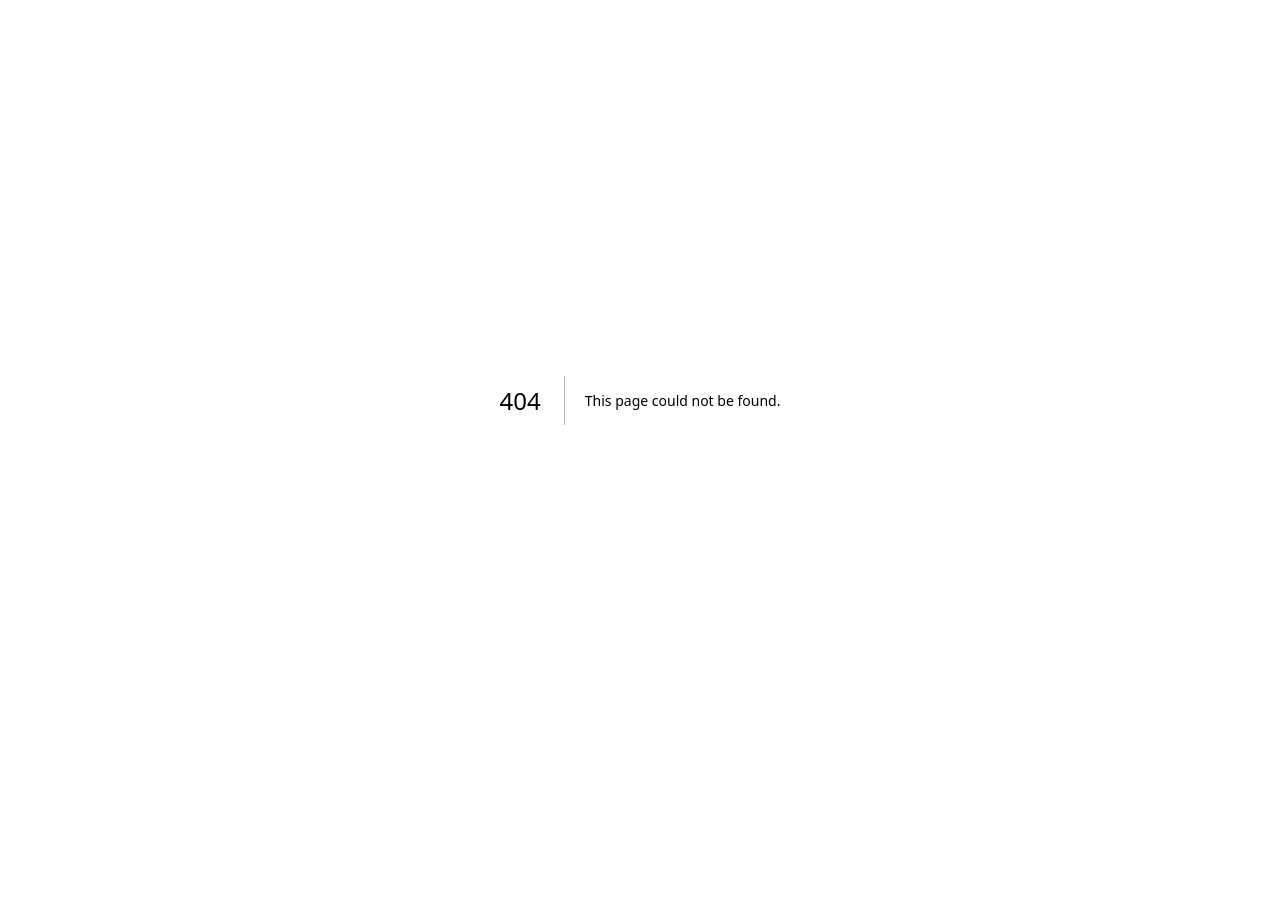
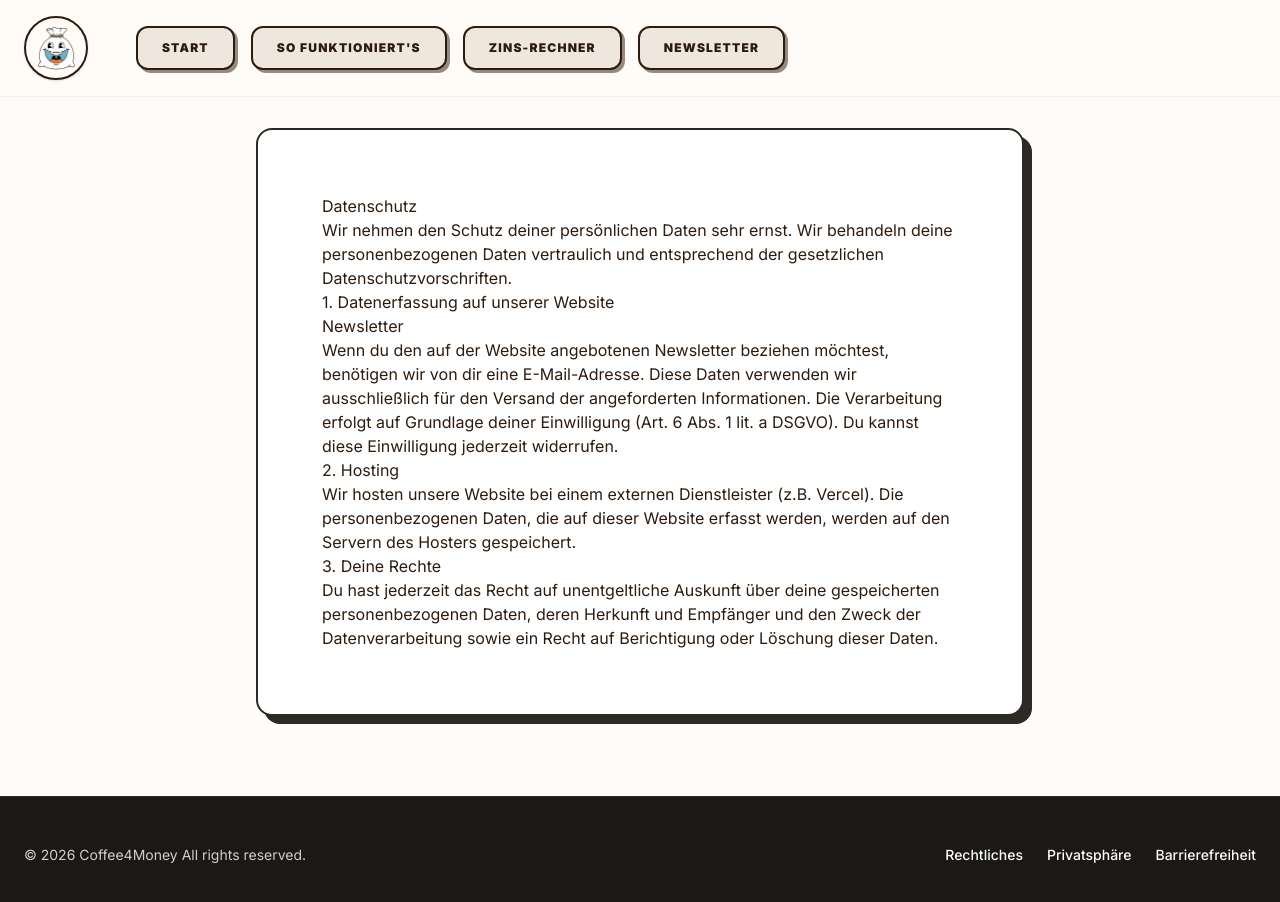
Before and after one commit to McYum/finances, a Next.js app: page /legal/datenschutz in a window 1280 px wide. Before the commit this address had no page. Shown: the top 902 px of the page. Before the commit the page ends 800 px from the top, so only its background shows below. Built offline with nearby package versions, Linux system fonts and the light colour scheme; a web font is replaced by a local one.

Commit message:
added imprint

```diff
--- /dev/null
+++ b/app/legal/barrierefreiheit/page.tsx
@@ -0,0 +1,38 @@
+import type { Metadata } from "next";
+
+export const metadata: Metadata = {
+    title: "Barrierefreiheit | Coffee4Money",
+};
+
+export default function BarrierefreiheitPage() {
+    return (
+        <article>
+            <h1>Erklärung zur Barrierefreiheit</h1>
+            <p>
+                Coffee4Money ist bemüht, seine Website im Einklang mit den nationalen
+                Rechtsvorschriften zur Umsetzung der Richtlinie (EU) 2016/2102 des
+                Europäischen Parlaments und des Rates barrierefrei zugänglich zu machen.
+            </p>
+
+            <h2>Stand der Vereinbarkeit</h2>
+            <p>
+                Diese Website ist mit den geltenden Richtlinien für Barrierefreiheit
+                weitestgehend vereinbar.
+            </p>
+
+            <h2>Maßnahmen</h2>
+            <ul>
+                <li>Verwendung von kontrastreichen Farben für Textelemente.</li>
+                <li>Skalierbare Schriftgrößen.</li>
+                <li>Alternative Texte für Bilder und Grafiken.</li>
+                <li>Tastaturnavigation für interaktive Elemente.</li>
+            </ul>
+
+            <h2>Kontakt und Feedback</h2>
+            <p>
+                Sollten dir Mängel in Bezug auf die barrierefreie Gestaltung auffallen,
+                kannst du dich jederzeit unter <strong>hello@coffee4money.de</strong> bei uns melden.
+            </p>
+        </article>
+    );
+}
--- /dev/null
+++ b/app/legal/datenschutz/page.tsx
@@ -0,0 +1,43 @@
+import type { Metadata } from "next";
+
+export const metadata: Metadata = {
+    title: "Datenschutz | Coffee4Money",
+};
+
+export default function DatenschutzPage() {
+    return (
+        <article>
+            <h1>Datenschutz</h1>
+            <p>
+                Wir nehmen den Schutz deiner persönlichen Daten sehr ernst. Wir
+                behandeln deine personenbezogenen Daten vertraulich und entsprechend der
+                gesetzlichen Datenschutzvorschriften.
+            </p>
+
+            <h2>1. Datenerfassung auf unserer Website</h2>
+            <h3>Newsletter</h3>
+            <p>
+                Wenn du den auf der Website angebotenen Newsletter beziehen möchtest,
+                benötigen wir von dir eine E-Mail-Adresse. Diese Daten verwenden wir
+                ausschließlich für den Versand der angeforderten Informationen. Die
+                Verarbeitung erfolgt auf Grundlage deiner Einwilligung (Art. 6 Abs. 1
+                lit. a DSGVO). Du kannst diese Einwilligung jederzeit widerrufen.
+            </p>
+
+            <h2>2. Hosting</h2>
+            <p>
+                Wir hosten unsere Website bei einem externen Dienstleister (z.B. Vercel).
+                Die personenbezogenen Daten, die auf dieser Website erfasst werden,
+                werden auf den Servern des Hosters gespeichert.
+            </p>
+
+            <h2>3. Deine Rechte</h2>
+            <p>
+                Du hast jederzeit das Recht auf unentgeltliche Auskunft über deine
+                gespeicherten personenbezogenen Daten, deren Herkunft und Empfänger und
+                den Zweck der Datenverarbeitung sowie ein Recht auf Berichtigung oder
+                Löschung dieser Daten.
+            </p>
+        </article>
+    );
+}
--- /dev/null
+++ b/app/legal/impressum/page.tsx
@@ -0,0 +1,56 @@
+import type { Metadata } from "next";
+
+export const metadata: Metadata = {
+    title: "Impressum | Coffee4Money",
+    description: "Legal notice for Coffee4Money",
+};
+
+export default function ImpressumPage() {
+    return (
+        <article>
+            <h1>Impressum</h1>
+
+            <section className="mb-8">
+                <h2>Angaben gemäß § 5 TMG</h2>
+                <p>
+                    Coffee4Money
+                    <br />
+                    Max Mustermann
+                    <br />
+                    Musterstraße 123
+                    <br />
+                    12345 Musterstadt
+                </p>
+            </section>
+
+            <section className="mb-8">
+                <h2>Kontakt</h2>
+                <p>
+                    Telefon: +49 (0) 123 44 55 66
+                    <br />
+                    E-Mail: hello@coffee4money.de
+                </p>
+            </section>
+
+            <section className="mb-8">
+                <h2>Redaktionell verantwortlich</h2>
+                <p>
+                    Max Mustermann
+                    <br />
+                    Musterstraße 123
+                    <br />
+                    12345 Musterstadt
+                </p>
+            </section>
+
+            <section className="pt-8 mt-8 border-t border-stone-200 text-sm text-stone-500">
+                <p>
+                    <strong>Haftungsausschluss:</strong> Die Inhalte dieser Website wurden
+                    mit größtmöglicher Sorgfalt erstellt. Für die Richtigkeit,
+                    Vollständigkeit und Aktualität der Inhalte können wir jedoch keine
+                    Gewähr übernehmen.
+                </p>
+            </section>
+        </article>
+    );
+}
--- /dev/null
+++ b/app/legal/layout.tsx
@@ -0,0 +1,29 @@
+import { Header } from "@/components/layout/Header";
+import { Footer } from "@/components/layout/Footer";
+import { AnimatedLegalCard } from "@/components/layout/AnimatedLegalCard";
+
+export default function LegalLayout({
+                                        children,
+                                    }: {
+    children: React.ReactNode;
+}) {
+    return (
+        <div className="min-h-screen bg-[#FDFCF8] flex flex-col font-sans selection:bg-[#FFD700] selection:text-[#2D2A26]">
+            {/* Header bleibt oben fest */}
+            <Header />
+
+            {/* Hauptbereich mit Animation */}
+            <main className="flex-grow pt-32 pb-20 px-6 relative z-10">
+                <div className="max-w-3xl mx-auto">
+                    {/* Hier wird die animierte Karte geladen */}
+                    <AnimatedLegalCard>
+                        {children}
+                    </AnimatedLegalCard>
+                </div>
+            </main>
+
+            {/* Footer schließt die Seite ab */}
+            <Footer />
+        </div>
+    );
+}
--- /dev/null
+++ b/components/layout/AnimatedLegalCard.tsx
@@ -0,0 +1,31 @@
+"use client";
+
+import { motion } from "framer-motion";
+import { ReactNode } from "react";
+import { usePathname } from "next/navigation";
+
+export function AnimatedLegalCard({ children }: { children: ReactNode }) {
+    const pathname = usePathname();
+
+    return (
+        <motion.div
+            key={pathname}
+            initial={{ opacity: 0, y: 50, scale: 0.95 }}
+            animate={{ opacity: 1, y: 0, scale: 1 }}
+            transition={{
+                type: "spring",
+                stiffness: 100,
+                damping: 20,
+                mass: 1
+            }}
+            className="bg-white p-8 md:p-16 rounded-2xl border-2 border-[#2D2A26] shadow-[8px_8px_0px_0px_#2D2A26]"
+        >
+            <article className="prose prose-stone prose-lg max-w-none
+        prose-headings:font-serif prose-headings:font-normal prose-headings:text-[#2D2A26]
+        prose-p:text-gray-600 prose-li:text-gray-600
+        prose-a:text-[#d48c55] hover:prose-a:text-[#b06d3b] prose-a:no-underline hover:prose-a:underline">
+                {children}
+            </article>
+        </motion.div>
+    );
+}
--- a/components/layout/Footer.tsx
+++ b/components/layout/Footer.tsx
@@ -1,31 +1,34 @@
 import Link from "next/link";
 
+// Removed "default" here
 export function Footer() {
-    const currentYear = new Date().getFullYear();
+    return (
+        <footer className="bg-[#1a1918] text-[#FDFCF8] py-12 px-6 border-t border-[#2D2A26]">
+            <div className="max-w-7xl mx-auto flex flex-col md:flex-row justify-between items-center gap-6">
+                <div className="text-sm opacity-80">
+                    © {new Date().getFullYear()} Coffee4Money All rights reserved.
+                </div>
 
-    return (
-        // bg-[#111] macht den Hintergrund fast schwarz, wie im Bild
-        <footer className="bg-[#111111] text-white py-12 text-center mt-auto">
-            <div className="max-w-6xl mx-auto px-4 flex flex-col items-center gap-4">
-
-                {/* Copyright Zeile */}
-                <p className="text-base font-medium text-white/90">
-                    © {currentYear} Coffee4Money All rights reserved.
-                </p>
-
-                {/* Links Zeile (mit leichter Transparenz wie im Design) */}
-                <div className="flex flex-wrap justify-center gap-6 text-white/60 text-sm">
-                    <Link href="/rechtliches" className="hover:text-white transition-colors">
+                <nav className="flex flex-wrap justify-center gap-6 text-sm font-medium">
+                    <Link
+                        href="/legal/impressum"
+                        className="hover:text-[#d48c55] transition-colors duration-200"
+                    >
                         Rechtliches
                     </Link>
-                    <Link href="/privatsphaere" className="hover:text-white transition-colors">
+                    <Link
+                        href="/legal/datenschutz"
+                        className="hover:text-[#d48c55] transition-colors duration-200"
+                    >
                         Privatsphäre
                     </Link>
-                    <Link href="/barrierefreiheit" className="hover:text-white transition-colors">
+                    <Link
+                        href="/legal/barrierefreiheit"
+                        className="hover:text-[#d48c55] transition-colors duration-200"
+                    >
                         Barrierefreiheit
                     </Link>
-                </div>
-
+                </nav>
             </div>
         </footer>
     );
--- a/package.json
+++ b/package.json
@@ -15,7 +15,7 @@
     "@types/canvas-confetti": "^1.9.0",
     "canvas-confetti": "^1.9.4",
     "clsx": "^2.1.1",
-    "framer-motion": "^12.24.10",
+    "framer-motion": "^12.25.0",
     "lenis": "^1.3.17",
     "lucide-react": "^0.562.0",
     "next": "16.1.1",
```
Also changed, not shown: 1 other file (tests, documents, lock files or other folders).
